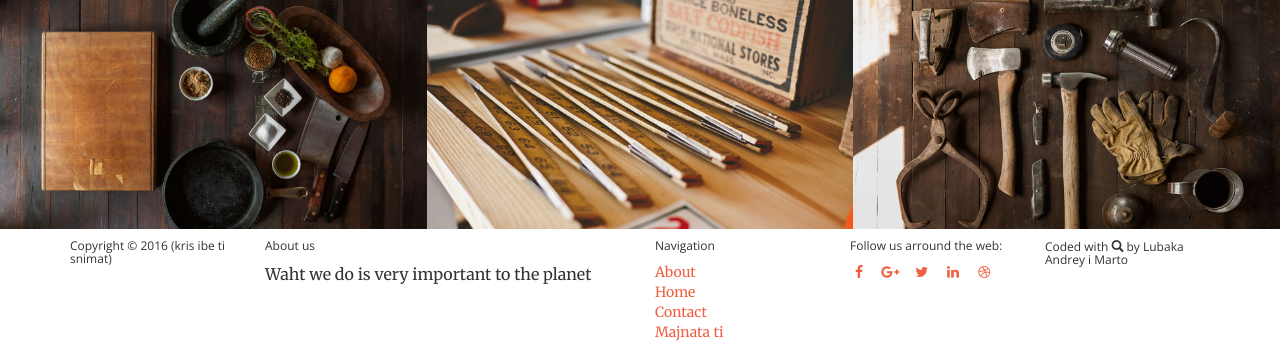
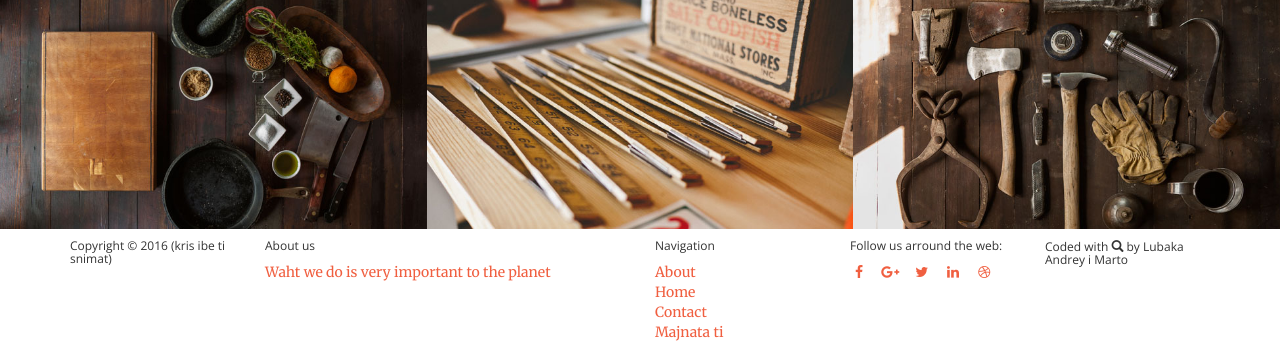
Before and after one commit to Snytra/Practical-Project-Softuni, a PHP site: page / in a window 1280 px wide. Shown: the part 1946-2298 px from the top of the page. Run offline with PHP 8.4, Linux system fonts and the light colour scheme; some libraries are stand-ins or nearby versions.

Commit message:
Update7.0

```diff
--- a/Project/PhotographyWebSite/css/full.css
+++ b/Project/PhotographyWebSite/css/full.css
@@ -410,3 +410,8 @@ img::-moz-selection {
 body {
     webkit-tap-highlight-color: #222222;
 }
+
+#auboutusFooter{
+    font-size: 14px;
+    color: #F05F40;
+}
--- a/Project/PhotographyWebSite/index.html
+++ b/Project/PhotographyWebSite/index.html
@@ -226,7 +226,7 @@
             </div>
             <div class="col-sm-4">
                 <h6>About us </h6>
-                <p>Waht we do is very important to the planet</p>
+                <p id="auboutusFooter">Waht we do is very important to the planet</p>
             </div>
 
             <div class="col-sm-2">
```
